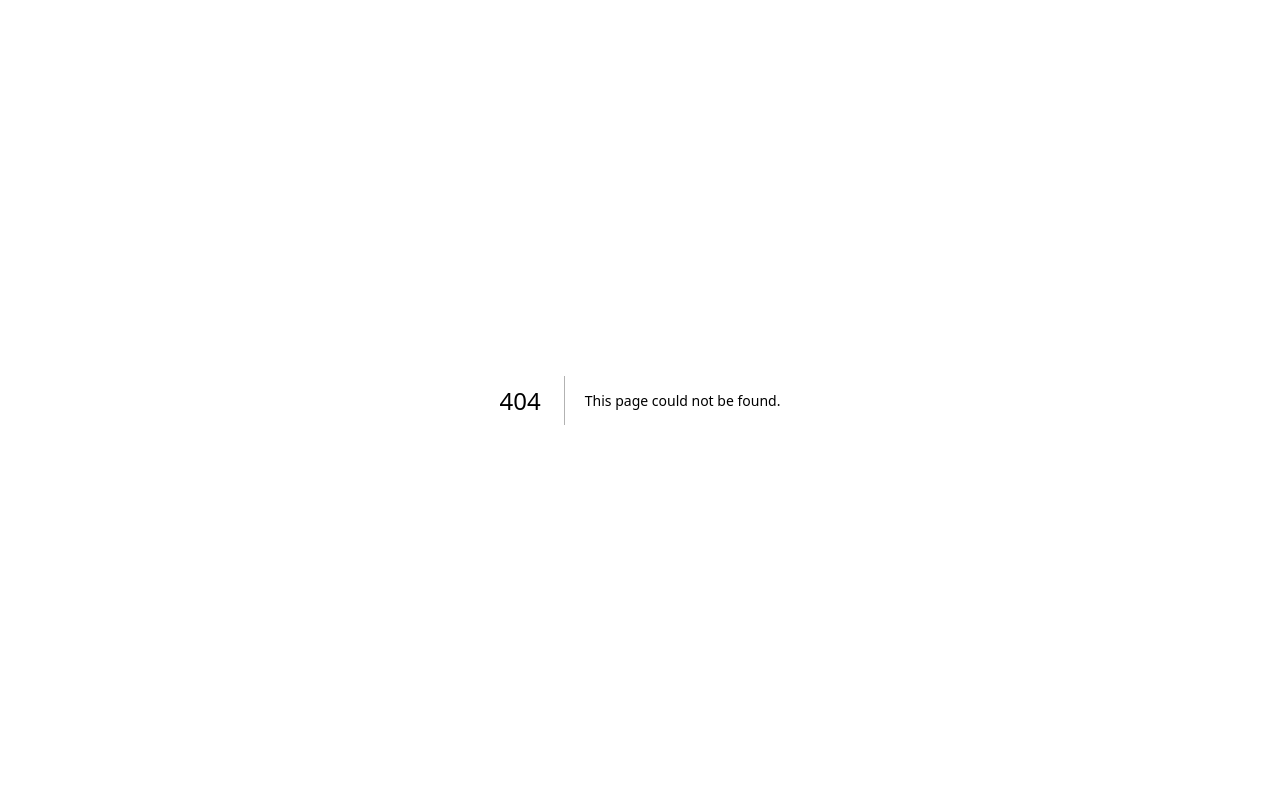
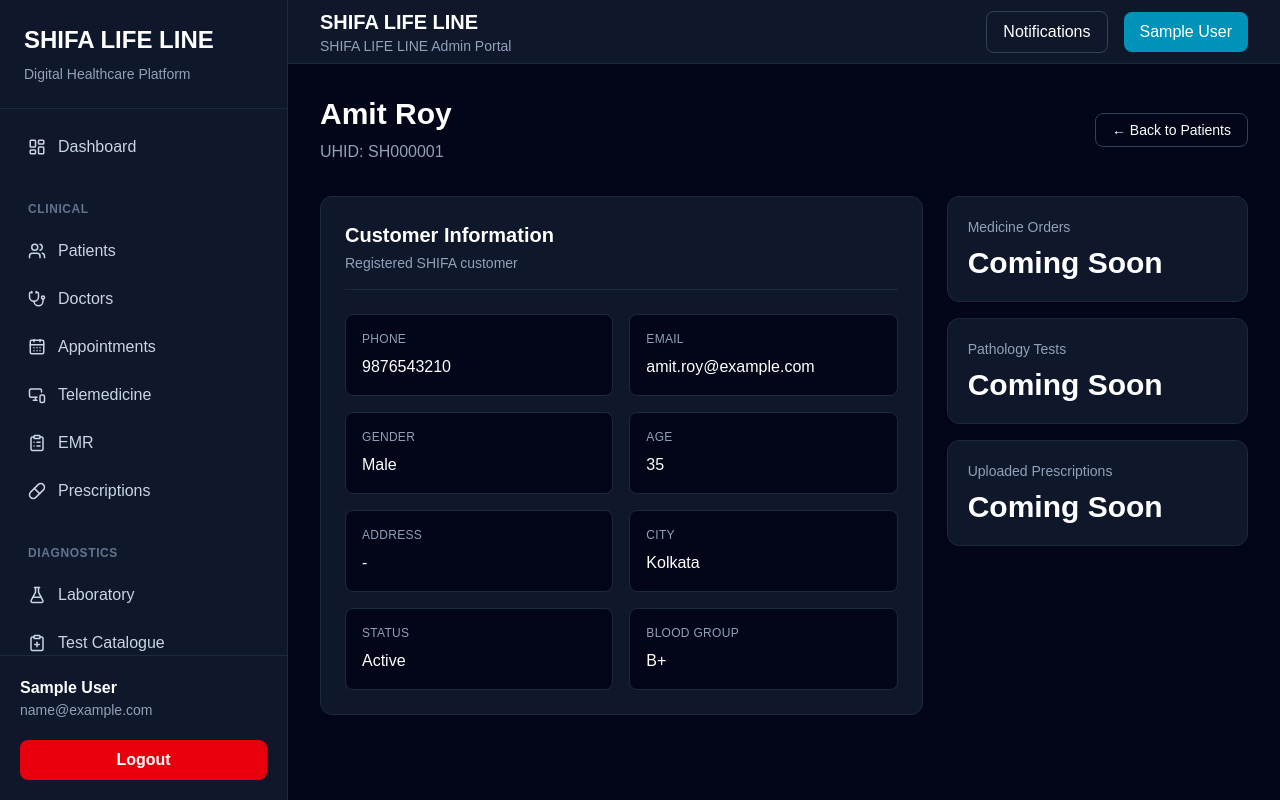
Before and after one commit to shifalifeline/shifalifeline-web, a Next.js app: page /dashboard/patients/1 in a window 1280 px wide. Before the commit this address had no page. Built offline with nearby package versions, Linux system fonts and the light colour scheme; sample sign-in values are in the browser's storage.

Commit message:
Sprint 22: Implement Patient Details workflow

```diff
--- /dev/null
+++ b/app/dashboard/patients/[id]/page.tsx
@@ -0,0 +1,150 @@
+"use client";
+
+import Link from "next/link";
+import { notFound, useParams } from "next/navigation";
+import { useEffect, useState } from "react";
+
+import ProtectedRoute from "@/components/auth/ProtectedRoute";
+import AppShell from "@/components/layout/AppShell";
+import ModulePage from "@/components/healthcare/ModulePage";
+import PageHeader from "@/components/healthcare/PageHeader";
+import StatsCard from "@/components/healthcare/StatsCard";
+
+import { usePatients } from "@/modules/patients";
+import type { Patient } from "@/types/patient.types";
+
+export default function PatientDetailsPage() {
+  const { id } = useParams<{ id: string }>();
+  const { getPatientById } = usePatients();
+
+  const [patient, setPatient] = useState<Patient>();
+
+  useEffect(() => {
+    async function load() {
+      const data = await getPatientById(id);
+
+      if (!data) {
+        notFound();
+      }
+
+      setPatient(data);
+    }
+
+    load().catch(console.error);
+  }, [id, getPatientById]);
+
+  return (
+    <ProtectedRoute>
+      <AppShell>
+        <ModulePage>
+          {!patient ? (
+            <div className="py-10 text-center text-slate-400">
+              Loading patient...
+            </div>
+          ) : (
+            <>
+              <PageHeader
+                title={`${patient.firstName} ${patient.lastName}`}
+                description={`UHID: ${patient.uhid}`}
+                action={
+                  <Link
+                    href="/dashboard/patients"
+                    className="rounded-lg border border-slate-700 px-4 py-2 text-sm text-white transition hover:bg-slate-800"
+                  >
+                    ← Back to Patients
+                  </Link>
+                }
+              />
+
+              <div className="grid gap-6 lg:grid-cols-[2fr_1fr]">
+                <div className="rounded-xl border border-slate-800 bg-slate-900 p-6">
+                  <div className="mb-6 border-b border-slate-800 pb-4">
+                    <h2 className="text-xl font-semibold text-white">
+                      Customer Information
+                    </h2>
+
+                    <p className="mt-1 text-sm text-slate-400">
+                      Registered SHIFA customer
+                    </p>
+                  </div>
+
+                  <div className="grid gap-4 md:grid-cols-2">
+                    <Info
+                      label="Phone"
+                      value={patient.phone}
+                    />
+                    <Info
+                      label="Email"
+                      value={patient.email}
+                    />
+                    <Info
+                      label="Gender"
+                      value={patient.gender}
+                    />
+                    <Info
+                      label="Age"
+                      value={String(patient.age)}
+                    />
+                    <Info
+                      label="Address"
+                      value={patient.address}
+                    />
+                    <Info
+                      label="City"
+                      value={patient.city}
+                    />
+                    <Info
+                      label="Status"
+                      value={patient.status}
+                    />
+                    <Info
+                      label="Blood Group"
+                      value={patient.bloodGroup}
+                    />
+                  </div>
+                </div>
+
+                <div className="space-y-4">
+                  <StatsCard
+                    title="Medicine Orders"
+                    value="Coming Soon"
+                  />
+
+                  <StatsCard
+                    title="Pathology Tests"
+                    value="Coming Soon"
+                  />
+
+                  <StatsCard
+                    title="Uploaded Prescriptions"
+                    value="Coming Soon"
+                  />
+                </div>
+              </div>
+            </>
+          )}
+        </ModulePage>
+      </AppShell>
+    </ProtectedRoute>
+  );
+}
+
+function Info({
+  label,
+  value,
+}: {
+  label: string;
+  value?: string;
+}) {
+  return (
+    <div className="rounded-lg border border-slate-800 bg-slate-950 p-4">
+      <p className="text-xs uppercase tracking-wide text-slate-400">
+        {label}
+      </p>
+
+      <p className="mt-2 text-white">
+        {value || "-"}
+      </p>
+    </div>
+  );
+}
--- a/app/dashboard/patients/page.tsx
+++ b/app/dashboard/patients/page.tsx
@@ -1,5 +1,6 @@
 "use client";
 
+import Link from "next/link";
 import { useCallback, useEffect, useMemo, useState } from "react";
 
 import ModulePage from "@/components/healthcare/ModulePage";
@@ -24,6 +25,7 @@ import type {
 } from "@/types/patient.types";
 
 export default function PatientsPage() {
+  console.log("SPRINT22 PATIENTS PAGE");
   const {
     getPatients,
     createPatient,
@@ -212,6 +214,13 @@ export default function PatientsPage() {
                 </td>
 
                 <td className="px-4 py-3 space-x-3">
+                  <Link
+                    href={`/dashboard/patients/${patient.id}`}
+                    className="text-emerald-400 hover:underline"
+                  >
+                    View
+                  </Link>
+
                   <button
                     className="text-sky-400 hover:underline"
                     onClick={() => {
--- a/config/navigation.ts
+++ b/config/navigation.ts
@@ -54,32 +54,32 @@ export const navigation: NavigationSection[] = [
     items: [
       {
         label: "Patients",
-        href: "/patients",
+       href: "/dashboard/patients",
         icon: Users,
       },
       {
         label: "Doctors",
-        href: "/doctors",
+        href: "/dashboard/doctors",
         icon: Stethoscope,
       },
       {
         label: "Appointments",
-        href: "/appointments",
+        href: "/dashboard/appointments",
         icon: CalendarDays,
       },
       {
         label: "Telemedicine",
-        href: "/telemedicine",
+        href: "/dashboard/telemedicine",
         icon: MonitorSmartphone,
       },
       {
         label: "EMR",
-        href: "/emr",
+        href: "/dashboard/emr",
         icon: ClipboardList,
       },
       {
         label: "Prescriptions",
-        href: "/prescriptions",
+        href: "/dashboard/prescriptions",
         icon: Pill,
       },
     ],
@@ -219,7 +219,7 @@ export const navigation: NavigationSection[] = [
       },
       {
         label: "Settings",
-        href: "/settings",
+        href: "/dashboard/settings",
         icon: Settings,
       },
     ],
```
